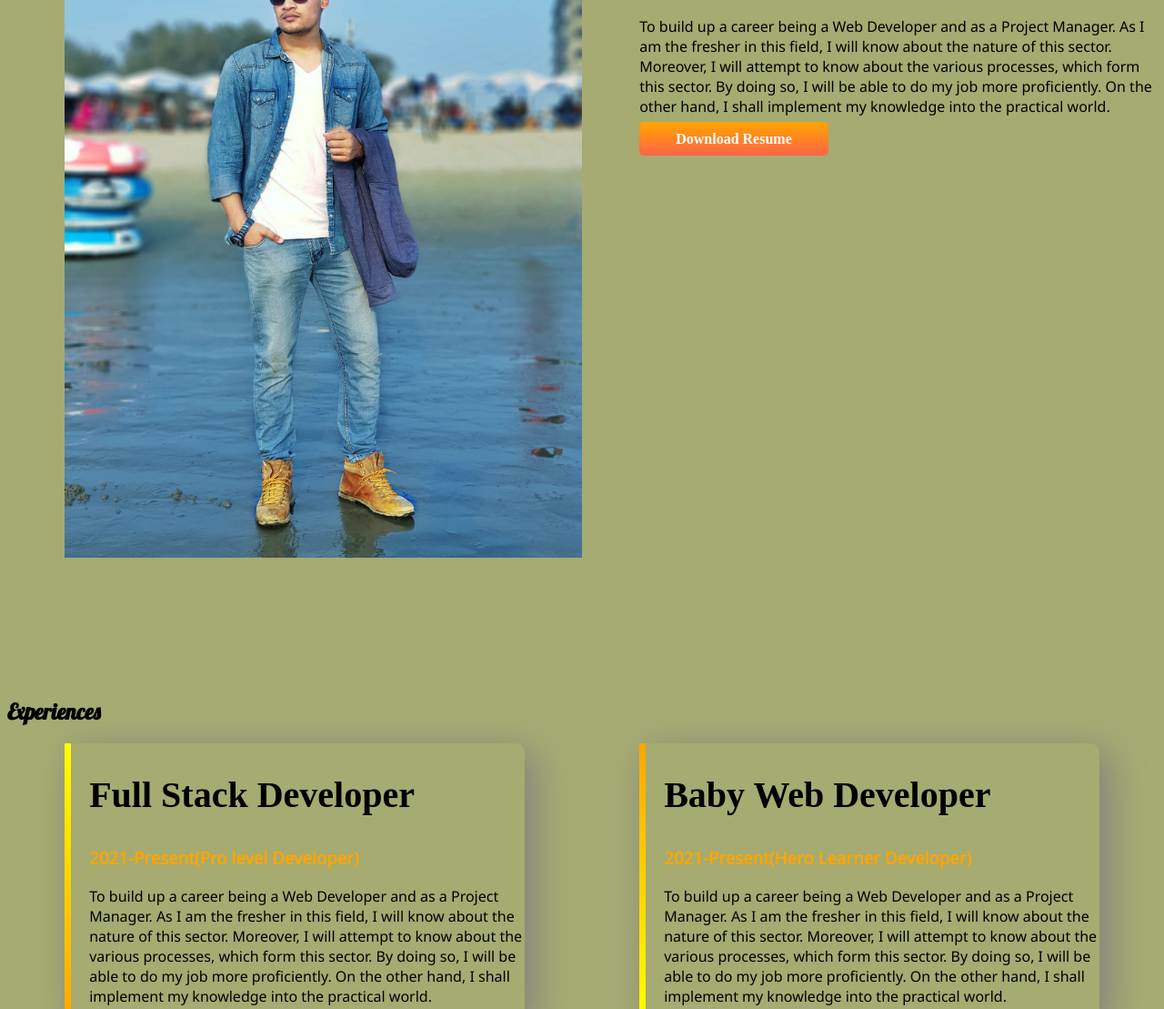
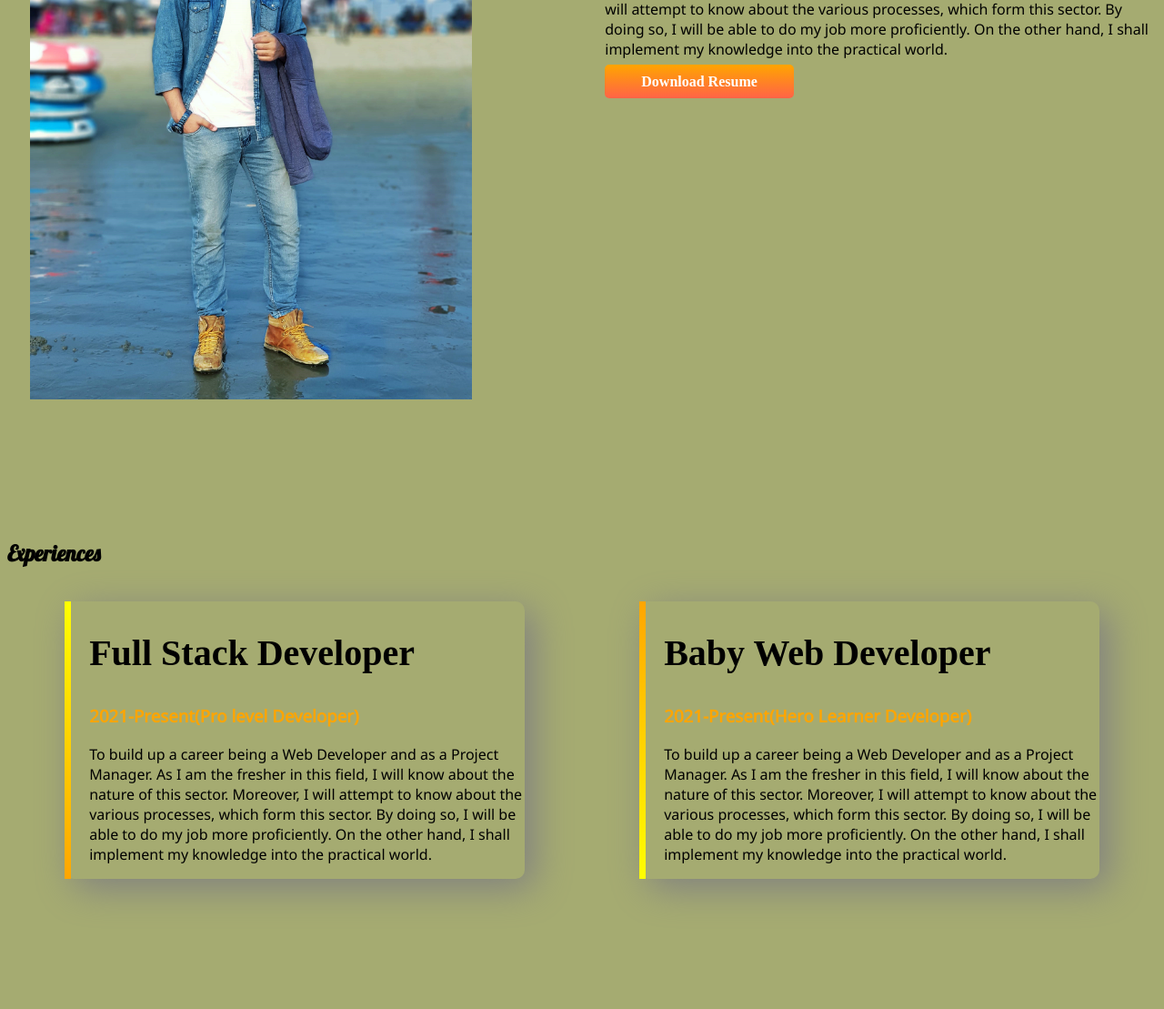
Before and after one commit to sabil1991/Developer-Portfolio, a plain HTML site: page index.html in a window 1280 px wide. Shown: the part 734-1843 px from the top of the page at 91% size. Drawn offline with Linux system fonts and the light colour scheme; a web font is replaced by a local one.

```diff
--- a/index.html
+++ b/index.html
@@ -50,7 +50,7 @@
     </section>
 
     <section class="experience-area">
-        <h1>Experiences</h1>
+        <h1>Experiences</h1><br>
         <div class="flexible-container">
             <div id="full-stack-experience" class="experience-item">
                 <h2>Full Stack Developer</h2>
--- a/style.css
+++ b/style.css
@@ -27,10 +27,10 @@ h2{
 }
 .half-width{
     width: 50%;
-    padding-left: 5%;
+    padding-left: 2%;
 }
 .half-width img{
-    width: 100%;
+    width: 80%;
 }
 .link-button{
     text-decoration: none;
```
